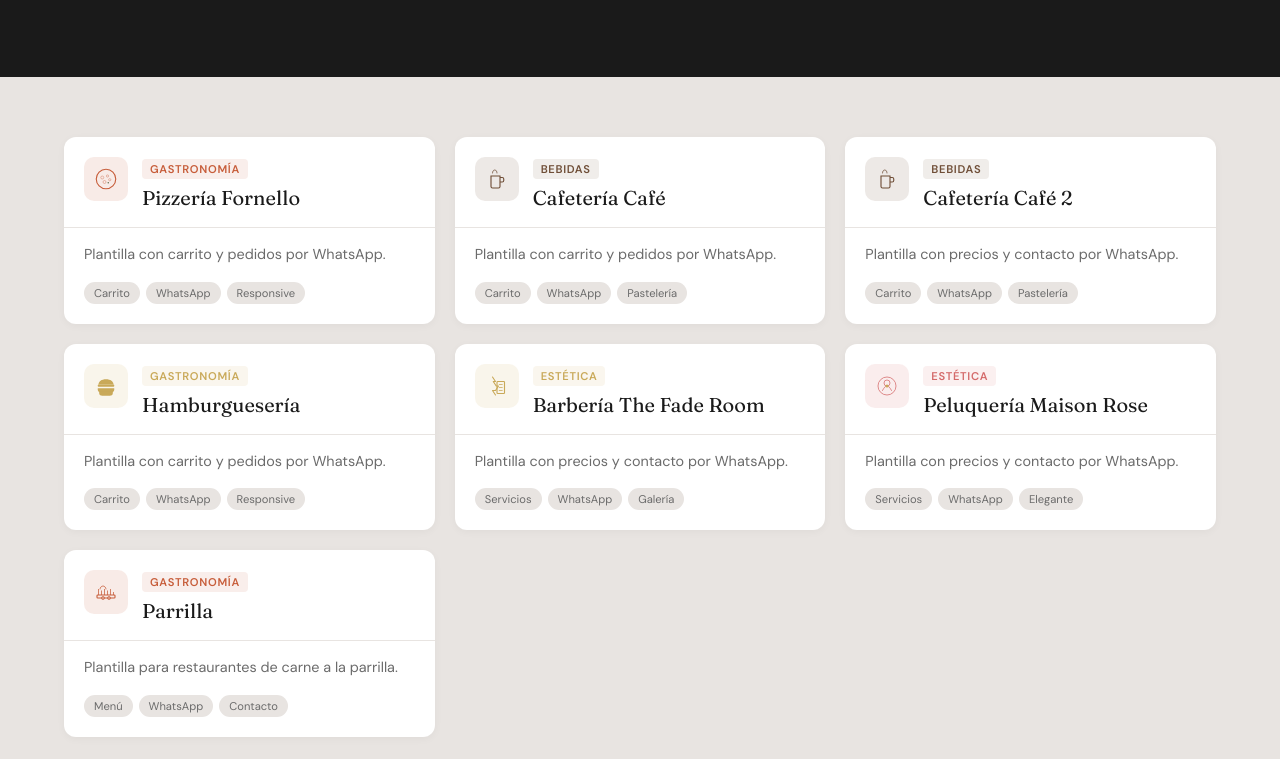
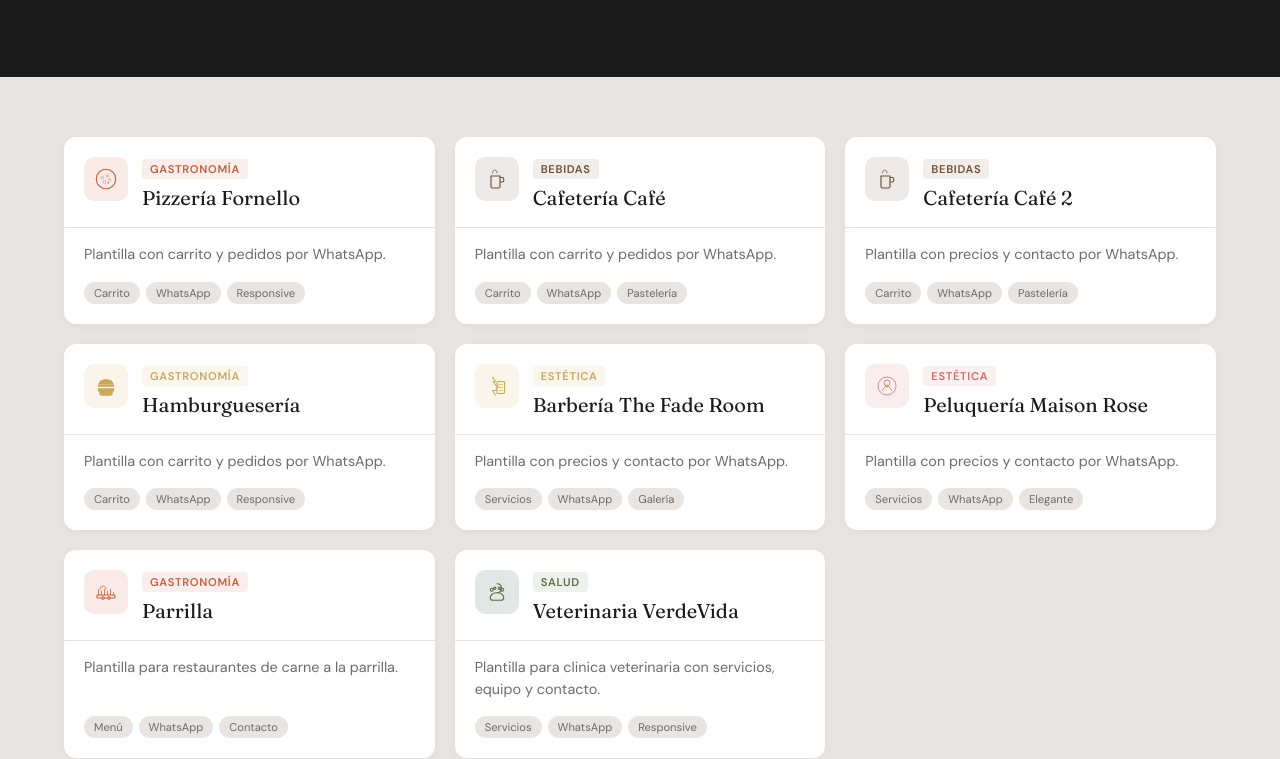
Before and after one commit to eemi1/templates_webpages, a website built with Vite: page index.html in a window 1280 px wide. Shown: the part 216-975 px from the top of the page. Built offline with nearby package versions, Linux system fonts and the light colour scheme.

Commit message:
Adding Veterinaria

```diff
--- a/index.html
+++ b/index.html
@@ -177,6 +177,7 @@
     .card[data-template="peluqueria"] .card-icon { background: rgba(212,106,106,0.12); }
     .card[data-template="pizzeria"] .card-icon { background: rgba(199,93,58,0.12); }
     .card[data-template="cafeteria"] .card-icon { background: rgba(111,78,55,0.12); }
+    .card[data-template="veterinaria"] .card-icon { background: rgba(15,61,46,0.12); }
 
     .card-icon[data-template="parrilla"] svg { stroke: var(--terracotta); }
     .card-icon[data-template="hamburgueseria"] svg { fill: var(--oro); }
@@ -184,6 +185,7 @@
     .card-icon[data-template="peluqueria"] svg { stroke: var(--rosa); }
     .card-icon[data-template="pizzeria"] svg { stroke: var(--terracotta); }
     .card-icon[data-template="cafeteria"] svg { stroke: var(--cafe); }
+    .card-icon[data-template="veterinaria"] svg { stroke: var(--verde); }
 
     .card-tag[data-template="parrilla"] { background: rgba(199,93,58,0.1); color: var(--terracotta); }
     .card-tag[data-template="hamburgueseria"] { background: rgba(201,169,89,0.1); color: var(--oro); }
@@ -191,6 +193,7 @@
     .card-tag[data-template="peluqueria"] { background: rgba(212,106,106,0.1); color: var(--rosa); }
     .card-tag[data-template="pizzeria"] { background: rgba(199,93,58,0.1); color: var(--terracotta); }
     .card-tag[data-template="cafeteria"] { background: rgba(111,78,55,0.1); color: var(--cafe); }
+    .card-tag[data-template="veterinaria"] { background: rgba(90,108,74,0.1); color: var(--verde); }
 
     footer {
       text-align: center;
@@ -400,6 +403,33 @@
         </div>
       </a>
 
+      <a href="./veterinaria/" class="card" data-template="veterinaria">
+        <div class="card-header">
+          <div class="card-icon" data-template="veterinaria">
+            <svg viewBox="0 0 64 64" fill="none" xmlns="http://www.w3.org/2000/svg" aria-hidden="true">
+              <path d="M32 10c7 0 12 5 12 12 0 6-4 11-10 12" stroke-width="3" stroke-linecap="round"/>
+              <path d="M30 34c-9 0-16 6-16 14 0 4 4 6 8 6h20c4 0 8-2 8-6 0-8-7-14-16-14z" stroke-width="3" stroke-linejoin="round"/>
+              <circle cx="18" cy="26" r="4" stroke-width="3"/>
+              <circle cx="46" cy="26" r="4" stroke-width="3"/>
+              <circle cx="26" cy="22" r="3" stroke-width="3"/>
+              <circle cx="38" cy="22" r="3" stroke-width="3"/>
+            </svg>
+          </div>
+          <div class="card-meta">
+            <span class="card-tag" data-template="veterinaria">Salud</span>
+            <h2>Veterinaria VerdeVida</h2>
+          </div>
+        </div>
+        <div class="card-body">
+          <p>Plantilla para clinica veterinaria con servicios, equipo y contacto.</p>
+          <div class="card-features">
+            <span class="card-feature">Servicios</span>
+            <span class="card-feature">WhatsApp</span>
+            <span class="card-feature">Responsive</span>
+          </div>
+        </div>
+      </a>
+
     </div>
   </main>
 
```
